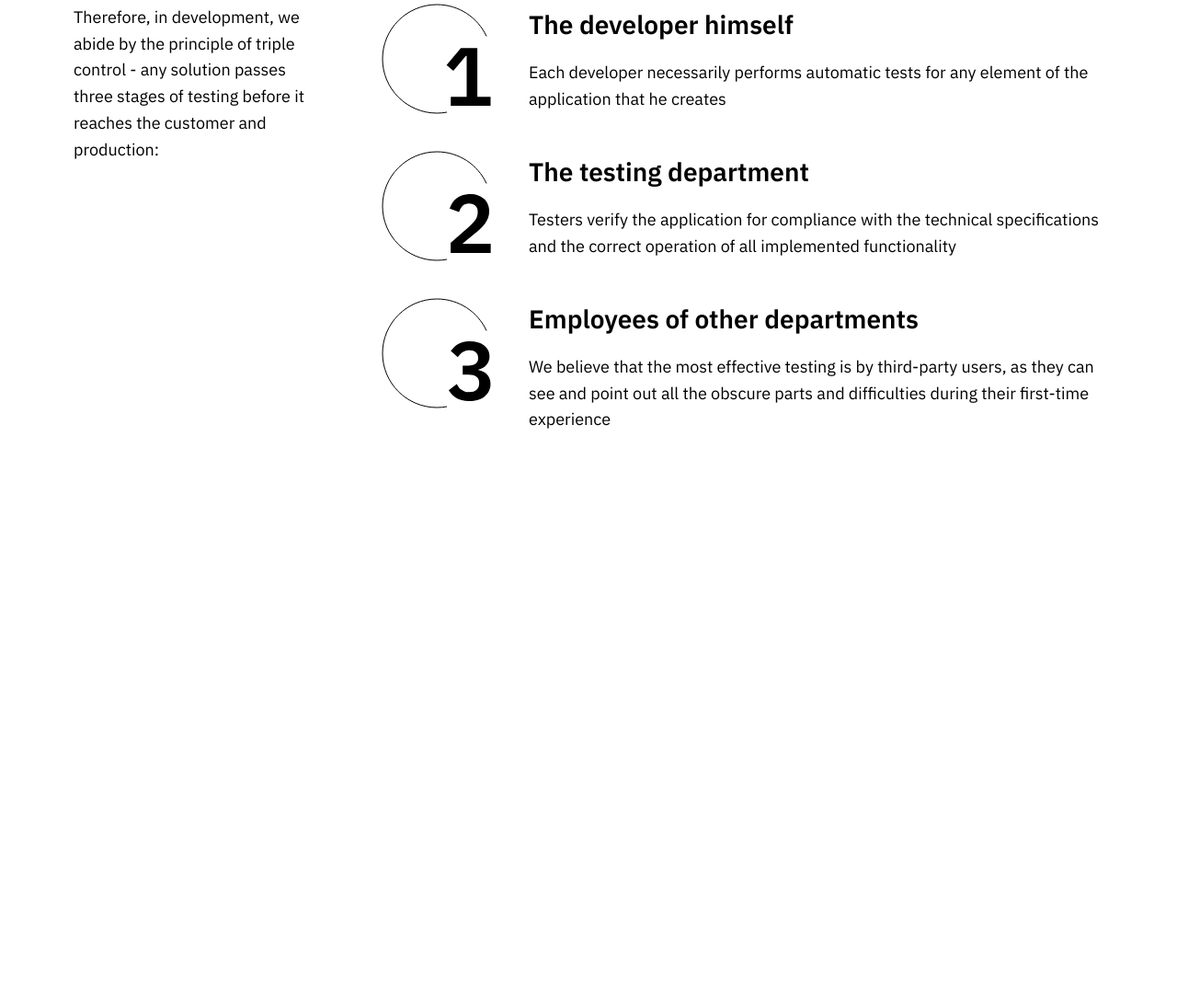
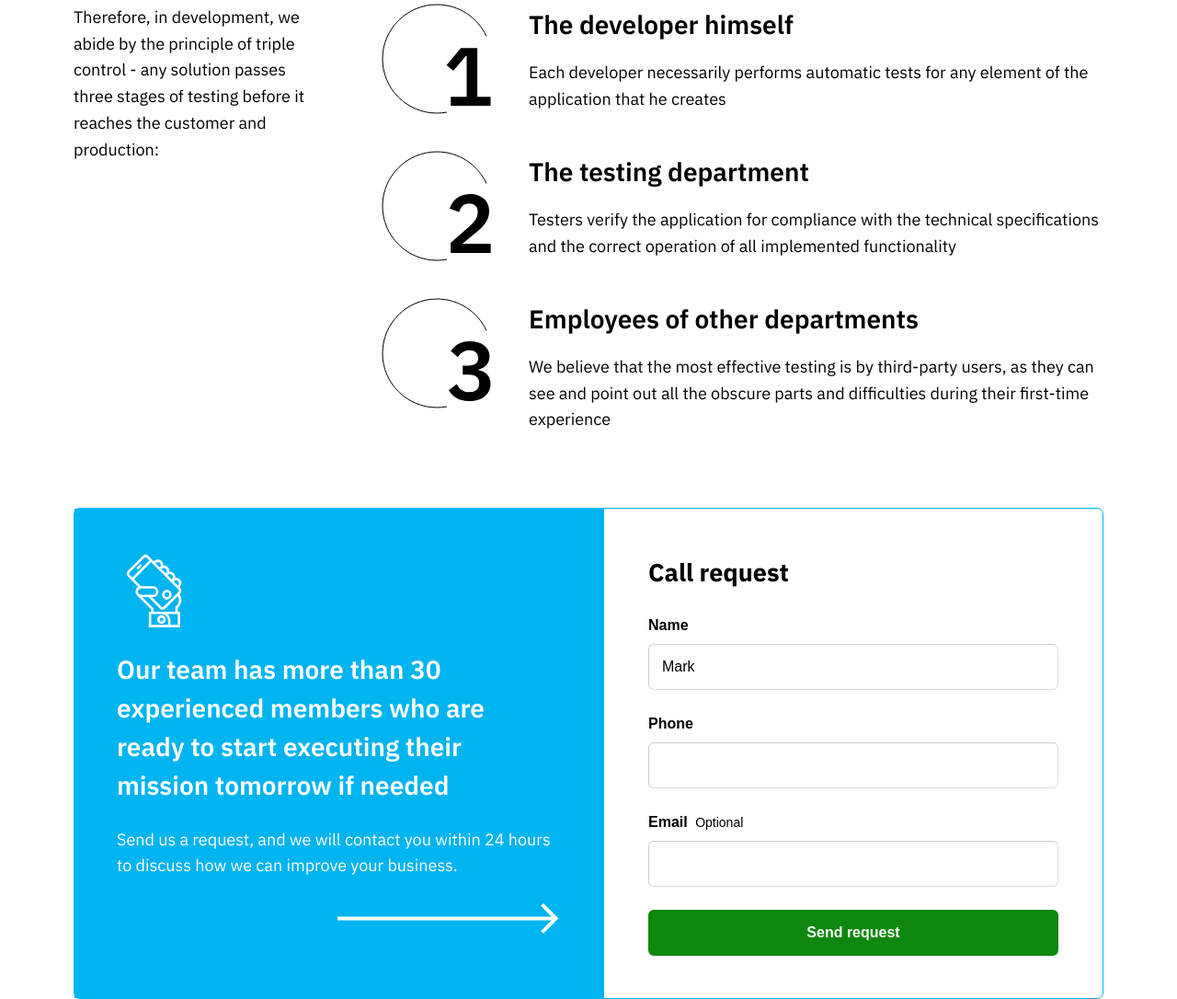
Before and after one commit to garold664/bboss.io-test, a website: page source/index.html in a window 1280 px wide. Shown: the part 1791-2877 px from the top of the page at 92% size. Before the commit the page ends 2301 px from the top, so only its background shows below. Drawn offline with nearby package versions, Linux system fonts and the light colour scheme; files that its build step writes are made by us from their sources.

Commit message:
завершает десктоп-версию блока request

```diff
--- a/source/index.html
+++ b/source/index.html
@@ -146,6 +146,32 @@
         </div>
       </div>
     </section>
+
+    <section class="request">
+      <div class="request__container">
+        <div class="request__info">
+          <img class="request__icon" src="img/request-icon.svg" width="61" height="80">
+          <p class="request__text">
+            Our team has more than 30 experienced members who are ready to start executing their mission tomorrow if needed
+          </p>
+          <small class="request__small">
+            Send us a request, and we will contact you within 24 hours to discuss how we can improve your business.
+          </small>
+        </div>
+        <div class="request__form-wrap">
+          <h2 class="request__title">Call request</h2>
+          <form class="form" method="POST" action="#">
+            <label class="form__label" for="name">Name</label>
+            <input class="form__input" type="text" id="name" name="name" value="Mark">
+            <label class="form__label" for="phone">Phone</label>
+            <input class="form__input" type="tel" id="phone" name="phone">
+            <label class="form__label" for="email">Email <span>Optional</span></label>
+            <input class="form__input" type="email" id="email" name="email">
+            <button class="form__submit" type="submit">Send request</button>
+          </form>
+        </div>
+      </div>
+    </section>
   </main>
 </body>
 </html>
--- a/source/sass/components/components.scss
+++ b/source/sass/components/components.scss
@@ -3,3 +3,5 @@
 @import "approach.scss";
 @import "result.scss";
 @import "triple.scss";
+@import "request.scss";
+@import "form.scss";
--- /dev/null
+++ b/source/sass/components/form.scss
@@ -0,0 +1,43 @@
+.form {
+  font-family: $font-arial;
+  font-size: 16px;
+  line-height: 24px;
+
+  &__label {
+    display: block;
+    padding-bottom: 8px;
+    line-height: inherit;
+    font-weight: 700;
+  }
+
+  &__label span {
+    margin-left: 4px;
+    font-weight: 400;
+    font-size: 14px;
+    line-height: 20px;
+  }
+
+  &__input {
+    display: block;
+    width: 100%;
+    margin-bottom: 25px;
+    padding: 12px 14px;
+    line-height: inherit;
+    border-radius: 6px;
+    border-color: rgba(0, 0, 0, 0.2);
+    border-width: 1px;
+  }
+
+  &__submit {
+    display: block;
+    width: 100%;
+    padding: 13px;
+    border: none;
+    border-radius: 6px;
+    text-align: center;
+    line-height: inherit;
+    font-weight: 700;
+    color: #ffffff;
+    background-color: #0d870d;
+  }
+}
--- /dev/null
+++ b/source/sass/components/request.scss
@@ -0,0 +1,65 @@
+.request {
+  margin-top: 42px;
+  &__container {
+    @include container;
+    display: flex;
+    padding: 0;
+    width: 1120px;
+    border: 1px solid #00b4f0;
+    border-radius: 7px;
+  }
+
+  &__info {
+    position: relative;
+    width: 576px;
+    padding-top: 50px;
+    padding-bottom: 130px;
+    padding-left: 46px;
+    padding-right: 50px;
+    color: #ffffff;
+    background-color: #00b4f0;
+
+    &::before {
+      content: "";
+      display: block;
+      position: absolute;
+      bottom: 70px;
+      right: 50px;
+      width: 240px;
+      height: 34px;
+      background-image: url("../img/long-arrow.svg");
+    }
+  }
+
+  &__icon {
+    margin-left: 10px;
+  }
+
+  &__text {
+    @include reset;
+    padding-top: 15px;
+    padding-bottom: 25px;
+    font-weight: 600;
+    font-size: 28px;
+    line-height: 1.5;
+  }
+
+  &__small {
+    @include reset;
+    font-size: 18px;
+    line-height: 1.6;
+  }
+
+  &__form-wrap {
+    flex-shrink: 0;
+    flex-grow: 1;
+    padding-top: 46px;
+    padding-left: 48px;
+    padding-right: 48px;
+  }
+
+  &__title {
+    @include reset;
+    padding-bottom: 26px;
+  }
+}
```
Also changed, not shown: build/css/style.css, build/css/style.min.css, build/img/long-arrow.svg (added), build/img/request-icon.svg (added), build/index.html, source/img/long-arrow.svg (added), source/img/request-icon.svg (added), 1 other file.
